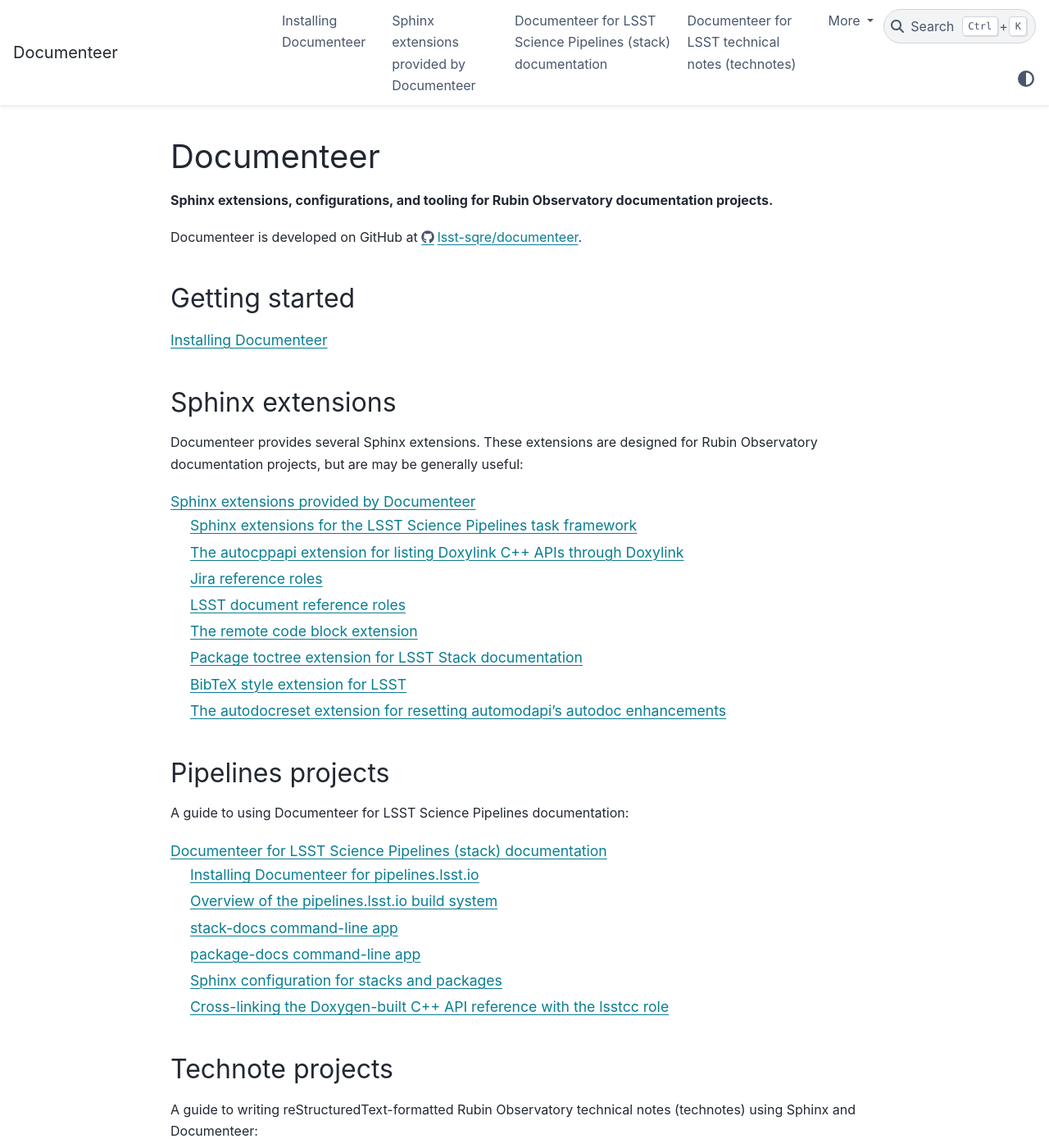
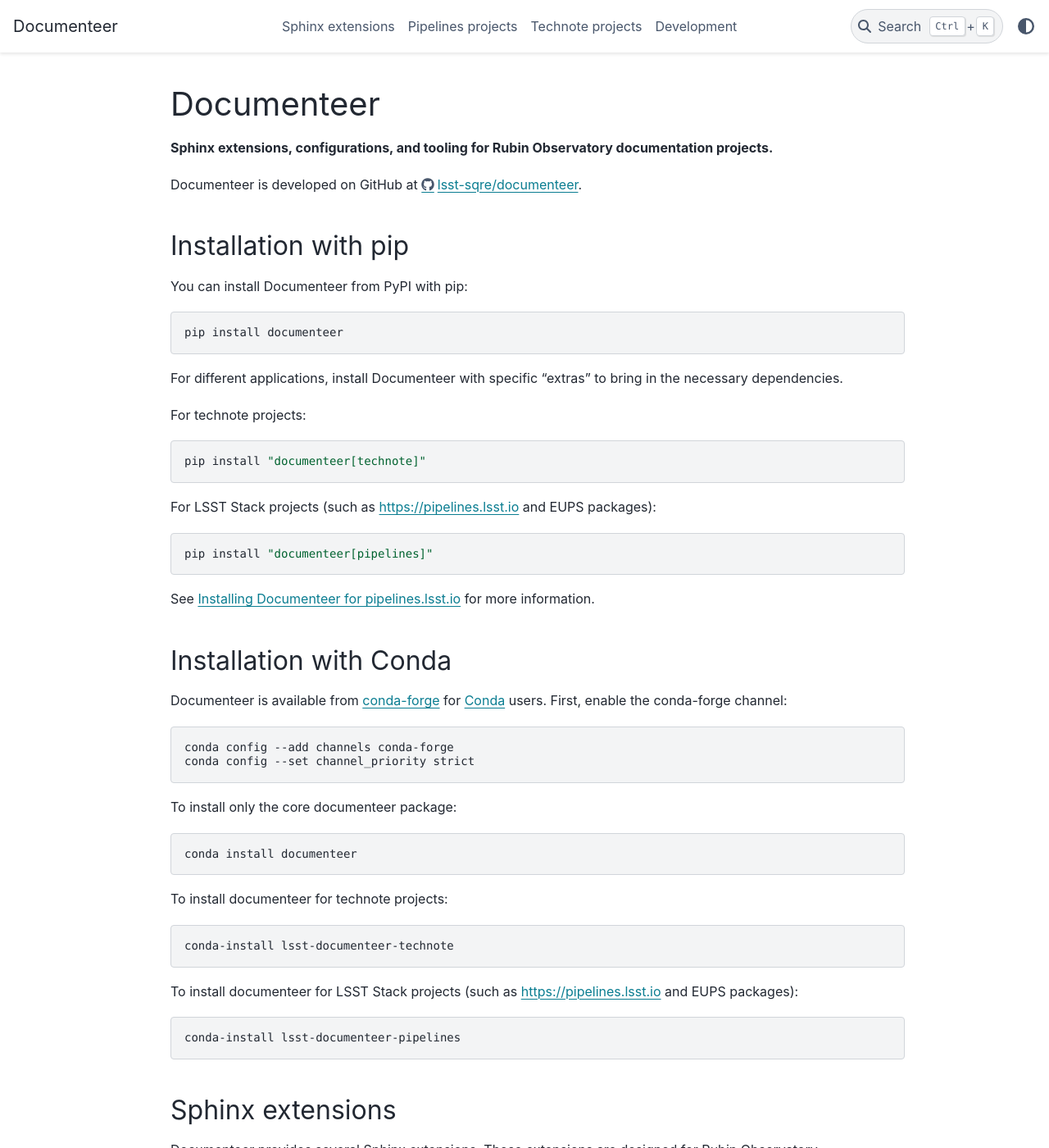
Before and after one commit to lsst-sqre/documenteer, a Sphinx documentation site: the page built from docs/index.rst, in a window 1280 px wide and 1400 px high. Shown: the whole window at 82% size. Built offline with Sphinx 7.4.7 and the PyData theme 0.15.4, drawn with Linux system fonts in a browser that asks for light colours; some of the changed text lies outside the part shown.

Commit message:
Organize docs for pydata theme headers
The nav bar in the pydata-sphinx-theme top header is populated from
**root level** toctree entries. This means we now need to be very
judicious about the toc tree organization to make the best use of this
theme feature.

- Moved the installation page to the homepage of the docs (will revise
to make it more compact)

- Make the change log a hidden toc tree item so it's only linked from
the nav bar

- Moved the API reference into the developer section and created a
homepage for the developer guide

- Shortened the page names of the section homepages for
sphinx-extensions/, pipelines/, and technotes/ to work better in the
homepage nav.

```diff
--- a/docs/conf.py
+++ b/docs/conf.py
@@ -105,7 +105,7 @@
 # in pydata-sphinx-theme 0.10.0 it'll be possible to use
 # :html_theme.sidebar_secondary.remove: metadata to remove the sidebar
 # for a specific page instead
-html_sidebars = {"index": []}
+html_sidebars = {"index": [], "changelog": []}
 
 # The name for this set of Sphinx documents.  If None, it defaults to
 # "<project> v<release> documentation".
@@ -123,6 +123,10 @@
 html_show_sourcelink = False
 
 # Options for the API reference ==============================================
+
+# Automodapi
+# https://sphinx-automodapi.readthedocs.io/en/latest/automodapi.html
+automodapi_toctreedirnm = "dev/api"
 
 # sphinx_autodoc_typehints
 always_document_param_types = True
--- a/docs/index.rst
+++ b/docs/index.rst
@@ -8,14 +8,63 @@
 
 Documenteer is developed on GitHub at https://github.com/lsst-sqre/documenteer.
 
-Getting started
-===============
+.. _pip-install:
 
-.. toctree::
-   :maxdepth: 1
+Installation with pip
+=====================
 
-   install
-   changelog
+You can install Documenteer from PyPI with pip:
+
+.. code-block:: sh
+
+   pip install documenteer
+
+For different applications, install Documenteer with specific "extras" to bring in the necessary dependencies.
+
+.. _install-technotes:
+
+For technote projects:
+
+.. code-block:: sh
+
+   pip install "documenteer[technote]"
+
+For LSST Stack projects (such as https://pipelines.lsst.io and EUPS packages):
+
+.. code-block:: sh
+
+   pip install "documenteer[pipelines]"
+
+See :doc:`/pipelines/install` for more information.
+
+Installation with Conda
+=======================
+
+Documenteer is available from `conda-forge`_ for Conda_ users.
+First, enable the conda-forge channel:
+
+.. code-block:: sh
+
+   conda config --add channels conda-forge
+   conda config --set channel_priority strict
+
+To install only the core documenteer package:
+
+.. code-block:: sh
+
+   conda install documenteer
+
+To install documenteer for technote projects:
+
+.. code-block:: sh
+
+   conda-install lsst-documenteer-technote
+
+To install documenteer for LSST Stack projects (such as https://pipelines.lsst.io and EUPS packages):
+
+.. code-block:: sh
+
+   conda-install lsst-documenteer-pipelines
 
 Sphinx extensions
 =================
--- a/docs/pipelines/index.rst
+++ b/docs/pipelines/index.rst
@@ -1,6 +1,6 @@
-############################################################
-Documenteer for LSST Science Pipelines (stack) documentation
-############################################################
+##################
+Pipelines projects
+##################
 
 The `LSST Science Pipelines`_ is an EUPS-managed stack.
 Documenteer includes specific command-line tools and Sphinx configurations to build documentation for both multi-package stacks (such as pipelines.lsst.io_) as well as individual or stand-alone stack packages (such as astro-metadata-translator.lsst.io_).
--- a/docs/sphinx-extensions/index.rst
+++ b/docs/sphinx-extensions/index.rst
@@ -1,6 +1,6 @@
-#########################################
-Sphinx extensions provided by Documenteer
-#########################################
+#################
+Sphinx extensions
+#################
 
 .. toctree::
    :maxdepth: 2
--- a/docs/technotes/index.rst
+++ b/docs/technotes/index.rst
@@ -1,6 +1,6 @@
-################################################
-Documenteer for LSST technical notes (technotes)
-################################################
+#################
+Technote projects
+#################
 
 LSST technical notes (or *technotes*) are often written in reStructuredText, especially within LSST Data Management.
 Documenteer provides centralized configuration and tooling for technotes.
```
Also changed, not shown: other parts of docs/index.rst (+7 -11 lines), docs/dev/index.rst (added, +16 -0 lines), docs/install.rst (deleted, +0 -66 lines), docs/dev/api.rst (renamed from docs/api.rst).
